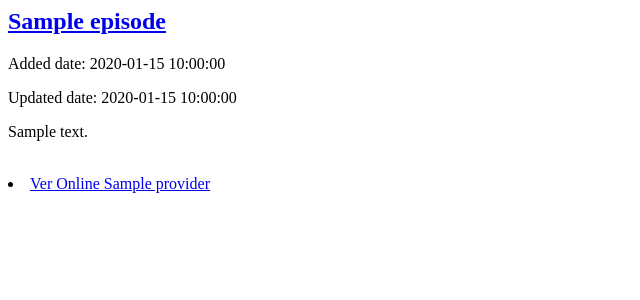
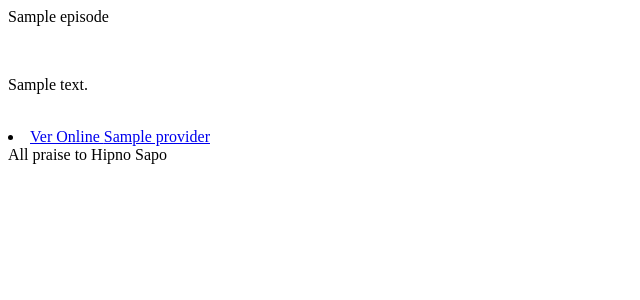
Before and after one commit to wakaru44/capitulizer, a Python web app: template templates/blogger.html in a window 1280 px wide. Shown: the top 300 px of the page, without its empty margins (0-640 px from the left). Run offline with Jinja, Linux system fonts and the light colour scheme; the template is opened without the code that fills it: most values are stand-ins (such as "Sample title", 1, 10 or a date in 2020).

Commit message:
Ligera simplificacion de la plantilla blogger
Eliminando etiquetas invalidas(header,article), comentando partes que
queremos conservar(time), eliminando datos que no queremos mostrar(link)

```diff
--- a/templates/blogger.html
+++ b/templates/blogger.html
@@ -1,60 +1,55 @@
-   <div id="content">
-      <div class="blog-index">
+<div id="MYcontent">
+    <div class="MYblog-index">
+        {% for episode in episodeObjs %}
+            <div class="MYarticle">
+              <div class="MYheader">
 
+                <p class="MYentry-title">
 
+                    {{ episode.title }}
 
-
-{% for episode in episodeObjs %}
-    <article>
-      <header>
-
-        <h1 class="entry-title">
-            <a href="{{ episode.link }}">
-                {{ episode.title }}
-            </a>
-        </h1>
-        <p class="meta">
-
+                </p>
+                <p class="MYmeta">
+                    <!-- //-- This are the dates from bd. In the blog you cas see the date of the post.
                     {% if episode.addedDate %}
-            <time datetime="{{ episode.addedDate }}" pubdate="" data >
+                        <div class="MYtime" data >
                             Added date: {{ episode.addedDate }}
-            </time>
+                        </div>
                     {% endif %}
-
                     {% if episode.updatedDate %}
-            <time datetime="{{ episode.updatedDate }}" pubdate="" data >
+                        <div class="MYtime" data >
                             <p>Updated date: {{ episode.updatedDate }}</p>
-            </time>
+                        </div>
                     {% endif %}
-
+                    -->
+                    <br />
                     <!-- i keep this for historical reason, as a format reminder -->
                     <!--
-	<time datetime="2012-10-17T18:39:00+02:00" pubdate="" data >Oct 17<span>th</span>, 2012</time>
+                    <time datetime="2012-10-17T18:39:00+02:00" pubdate="" data >Oct 17<span>th</span>, 2012</div>
                     -->
                 </p>
 
-      </header>
-        <div class="entry-content">
+              </div>
+                <div class="MYentry-content">
                     <p>{{ episode.description }}</p>
                     <br>
 
                     {% for video in episode.videos %}
                         <li>
-		<a href="{{ video }}" >Ver Online {% if video["provider"] %}  <span> {{video["provider"] }} </span> {% endif %} </a>
+                            <a href="{{ video }}" >
+                            Ver Online
+                            {% if video["provider"] %}
+                                <span>
+                                {{video["provider"] }}
+                                </span>
+                            {% endif %}
+                            </a>
                         </li>
-
                     {% endfor %}
 
               </div>
-    </article>
+            </div>
         {% endfor %}
-
-
-
-
-
-
-
     </div>
+    <span class="MYcb_message" class="MYcb_message" >All praise to Hipno Sapo</span>
 </div>
-<span id="cb_message" class="cb_message" style="display: none; ">All praise to Hipno Sapo</span>
```
Lines whose indentation alone changed are shown as unchanged.
